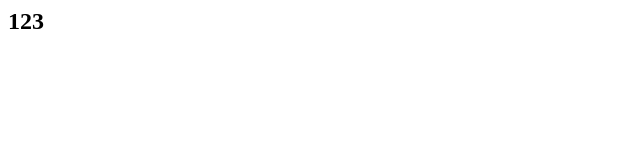
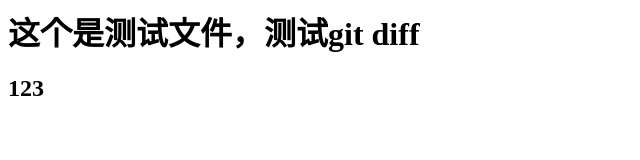
Before and after one commit to wang987654321/w123, a plain HTML site: page index.html in a window 1280 px wide. Shown: the whole page, without its empty margins (0-640 px from the left). Drawn offline with Linux system fonts and the light colour scheme.

Commit message:
在index.html中，添加h1标签

```diff
--- a/index.html
+++ b/index.html
@@ -3,6 +3,7 @@
 		<title></title>
 	</head>
 	<body>
+		<h1>这个是测试文件，测试git diff</h1>
 		<h2>123</h2>
 	</body>
 </html>
```
